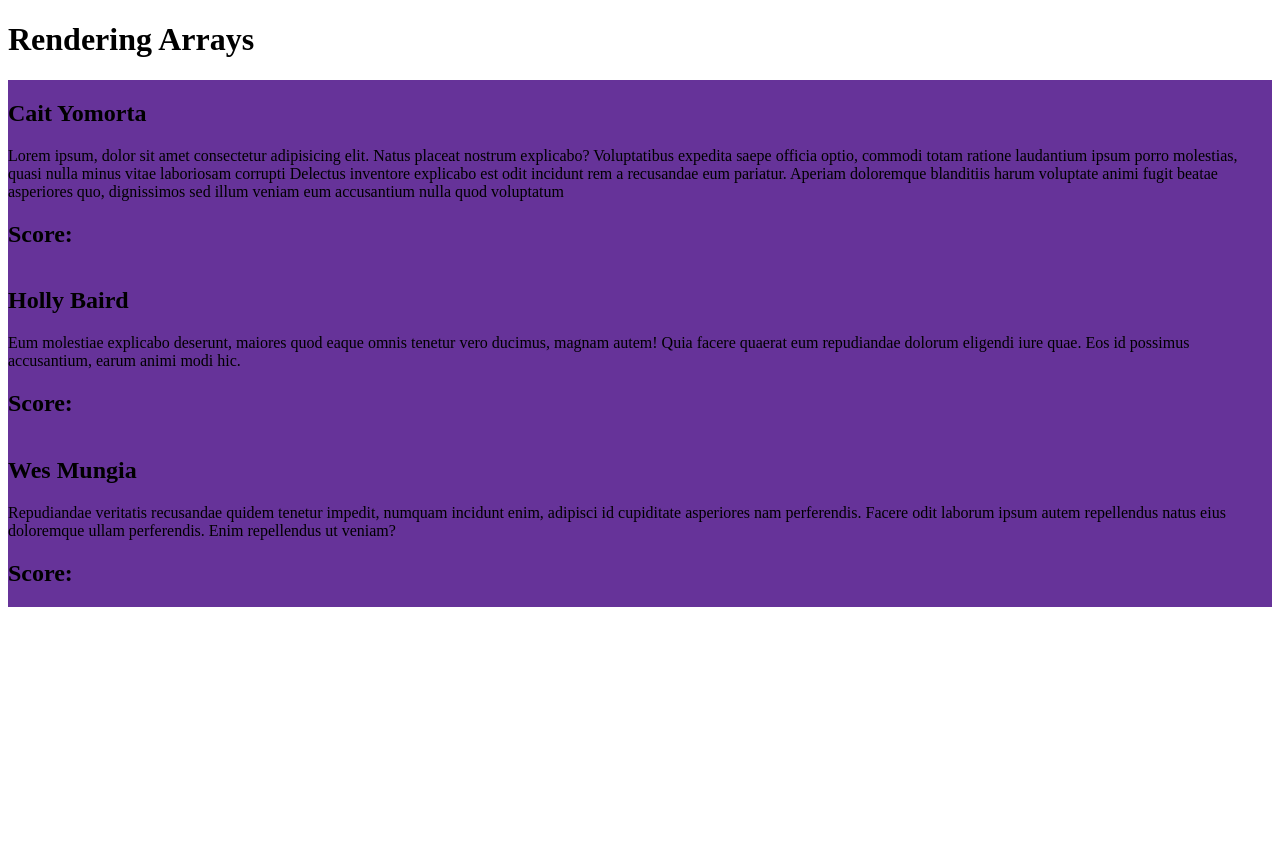
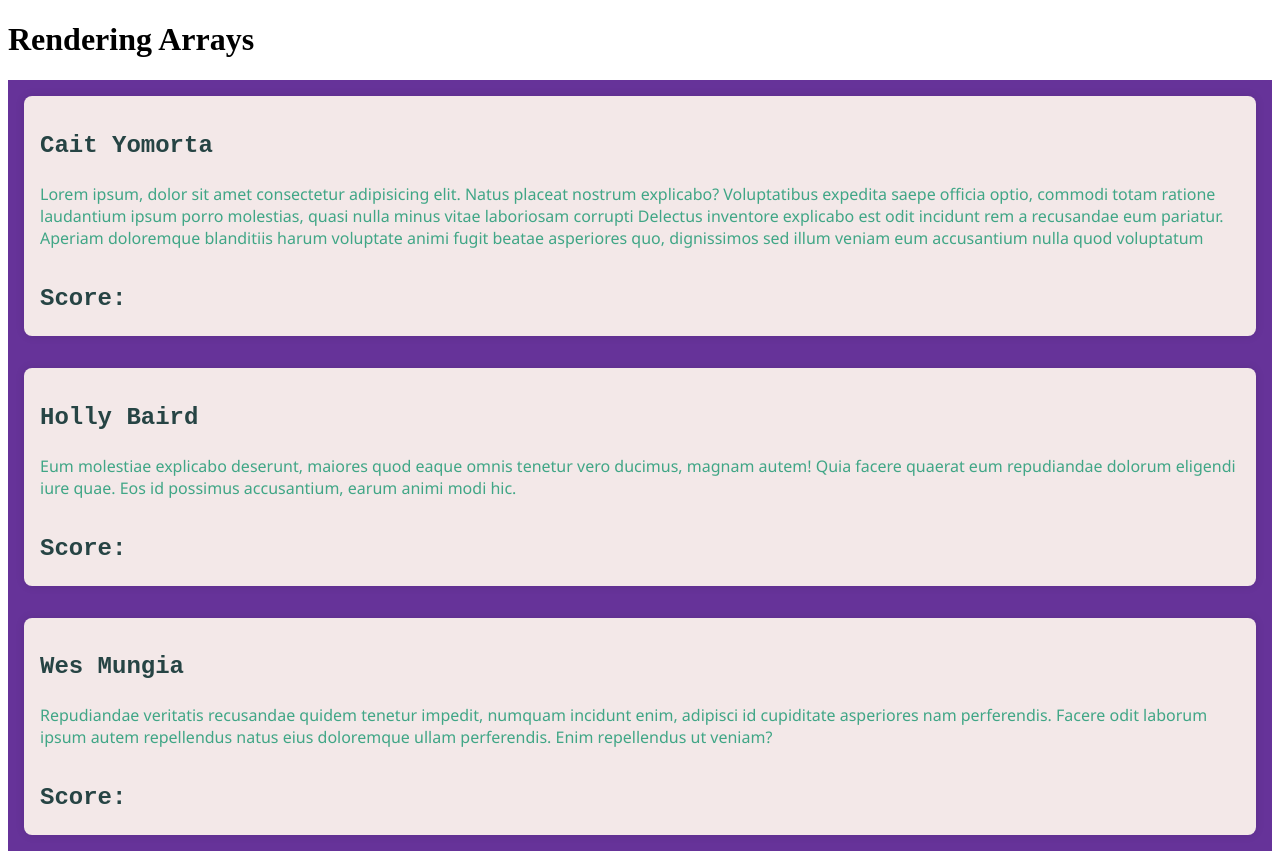
Before and after one commit to NadaFeteiha/ALAB, a React (Vite) app in the folder RALAB-320H.3.1/rendering-arrays/: page / in a window 1280 px wide. Before the commit the page ends 800 px from the top, so only its background shows below. Built offline with nearby package versions, Linux system fonts and the light colour scheme.

Commit message:
add LearnerCard style

```diff
--- a/RALAB-320H.3.1/rendering-arrays/src/components/LearnerCard.jsx
+++ b/RALAB-320H.3.1/rendering-arrays/src/components/LearnerCard.jsx
@@ -1,8 +1,9 @@
 import Score from './Score';
+import styles from './LearnerCard.module.css';
 
 function LearnerCard({ learner }) {
     return (
-        <div className="learner-card">
+        <div className={styles.card}>
             <h2>{learner.name}</h2>
             <p>{learner.bio}</p>
             <Score />
--- /dev/null
+++ b/RALAB-320H.3.1/rendering-arrays/src/components/LearnerCard.module.css
@@ -0,0 +1,26 @@
+.card {
+    width: 100%;
+    height: 100%;
+    display: flex;
+    flex-direction: column;
+    justify-content: space-between;
+    padding: 1rem;
+    border-radius: 0.5rem;
+    box-shadow: 0 0 10px rgba(0, 0, 0, 0.1);
+    background-color: #f3e8e8;
+    margin: 1rem;
+}
+
+.card h2 {
+    font-family: 'Courier New', Courier, monospace;
+    font-size: 1.5rem;
+    margin-bottom: 0.5rem;
+    color: rgb(38, 68, 68);
+    font-weight: bolder;
+}
+
+.card p {
+    font-family: 'Segoe UI', Tahoma, Geneva, Verdana, sans-serif;
+    font-size: 1rem;
+    color: rgb(64, 166, 134);
+}
```
